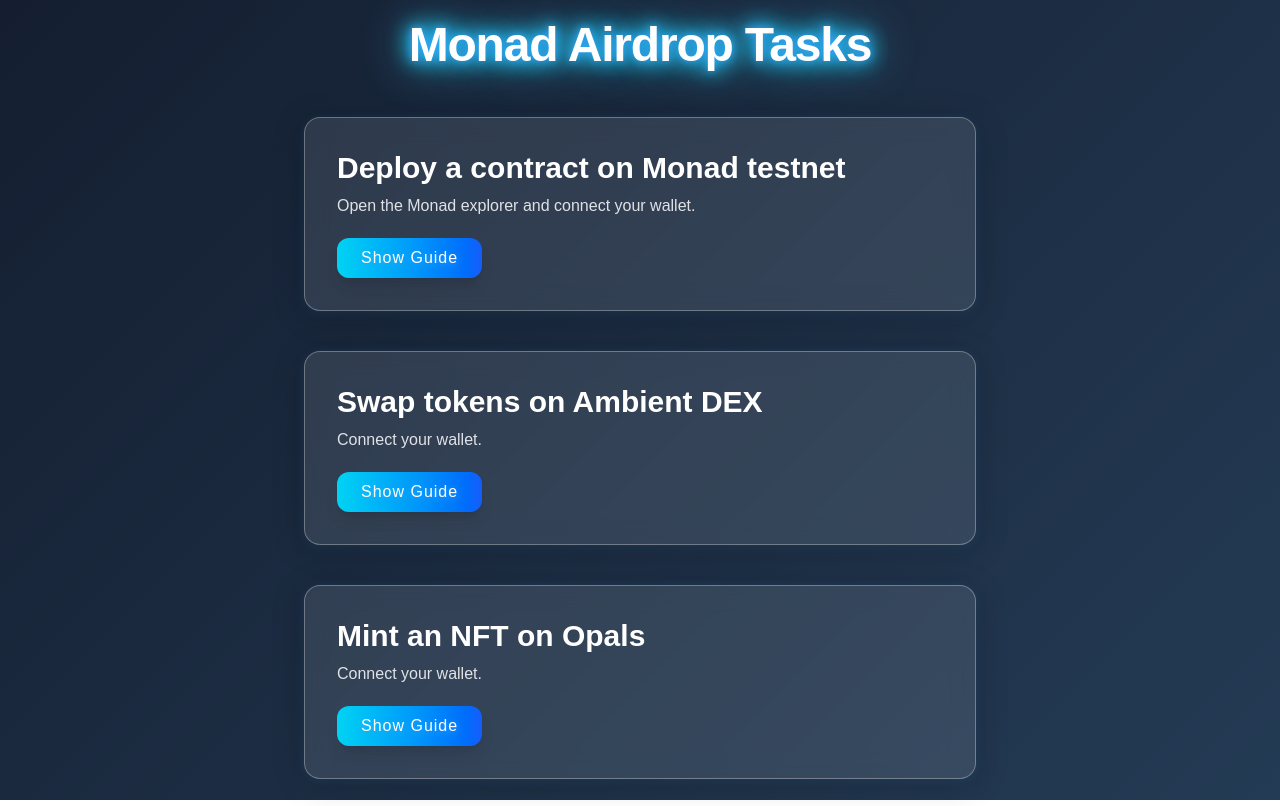
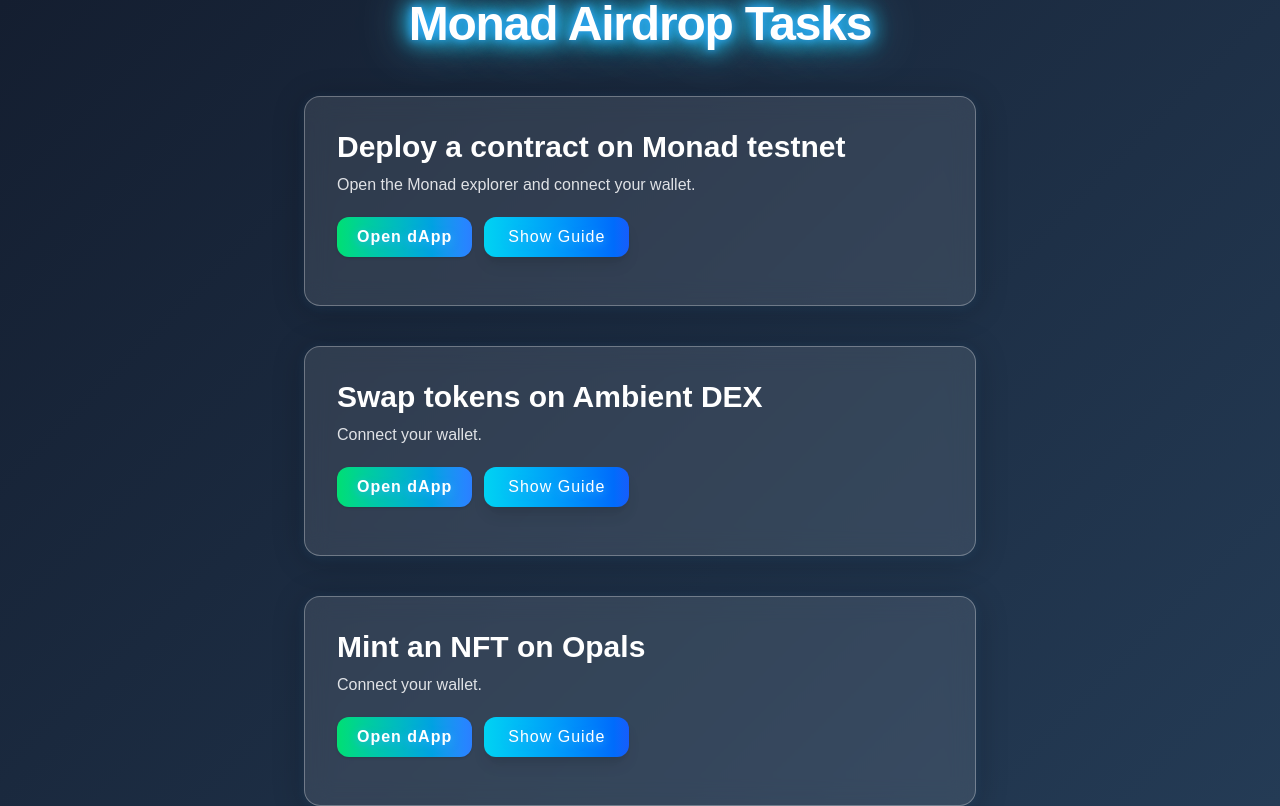
Before and after one commit to Ashishji12321/monad-farm, a Next.js app: page / in a window 1280 px wide. Built offline with nearby package versions, Linux system fonts and the light colour scheme.

Commit message:
Added dApp and guide links for all Monad tasks

```diff
--- a/app/page.js
+++ b/app/page.js
@@ -1,30 +1,74 @@
 "use client";
 import { useState } from "react";
 
-const guides = {
-  "Deploy a contract on Monad testnet": [
-    "Go to the Monad testnet faucet and request test tokens.",
-    "Open the Monad explorer and connect your wallet.",
-    "Click 'Deploy Contract', paste contract code, and deploy.",
-    "Wait for transaction confirmation.",
-  ],
-  "Swap tokens on Ambient DEX": [
-    "Go to Ambient DEX (testnet).",
-    "Connect your wallet.",
-    "Select the tokens you want to swap and input the amount.",
-    "Click 'Swap' and approve the transaction in your wallet.",
-  ],
-  "Mint an NFT on Opals": [
-    "Visit the Opals dApp on Monad testnet.",
-    "Connect your wallet.",
-    "Choose any NFT to mint.",
-    "Click 'Mint' and confirm in your wallet.",
-    "Wait for the success message.",
-  ],
-};
+const tasks = [
+  {
+    title: "Deploy a contract on Monad testnet",
+    description: "Open the Monad explorer and connect your wallet.",
+    link: "https://explorer.testnet.monad.xyz/", // Explorer link
+    guide: [
+      {
+        step: "Go to the Monad testnet faucet and request test tokens.",
+        link: "https://faucet.testnet.monad.xyz/",
+      },
+      {
+        step: "Open the Monad explorer and connect your wallet.",
+        link: "https://explorer.testnet.monad.xyz/",
+      },
+      {
+        step: "Click 'Deploy Contract', paste contract code, and deploy.",
+      },
+      {
+        step: "Wait for transaction confirmation.",
+      },
+    ],
+  },
+  {
+    title: "Swap tokens on Ambient DEX",
+    description: "Connect your wallet.",
+    link: "https://testnet.ambient.exchange/",
+    guide: [
+      {
+        step: "Go to Ambient DEX (testnet).",
+        link: "https://testnet.ambient.exchange/",
+      },
+      {
+        step: "Connect your wallet.",
+      },
+      {
+        step: "Select the tokens you want to swap and input the amount.",
+      },
+      {
+        step: "Click 'Swap' and approve the transaction in your wallet.",
+      },
+    ],
+  },
+  {
+    title: "Mint an NFT on Opals",
+    description: "Connect your wallet.",
+    link: "https://opals.io/",
+    guide: [
+      {
+        step: "Visit the Opals dApp on Monad testnet.",
+        link: "https://opals.io/",
+      },
+      {
+        step: "Connect your wallet.",
+      },
+      {
+        step: "Choose any NFT to mint.",
+      },
+      {
+        step: "Click 'Mint' and confirm in your wallet.",
+      },
+      {
+        step: "Wait for the success message.",
+      },
+    ],
+  },
+];
 
 export default function Home() {
-  const tasks = Object.keys(guides);
   const [openGuide, setOpenGuide] = useState(null);
 
   return (
@@ -41,49 +85,6 @@
             0% { background-position: 0% 50%; }
             100% { background-position: 100% 50%; }
           }
-        `}
-      </style>
-      <h1 className="text-4xl md:text-5xl font-extrabold mb-12 text-white tracking-tight drop-shadow-lg neon">
-        Monad Airdrop Tasks
-      </h1>
-      <ul className="w-full max-w-2xl space-y-10">
-        {tasks.map((title, idx) => (
-          <li
-            key={idx}
-            className="bg-white/10 border border-white/30 rounded-2xl p-8 shadow-xl backdrop-blur-md hover:scale-[1.03] transition-all duration-300 group"
-            style={{
-              boxShadow:
-                "0 4px 32px 0 rgba(0,0,0,0.24), 0 1.5px 12px 0 rgba(85,180,255,0.13)",
-            }}
-          >
-            <h2 className="text-2xl md:text-3xl font-semibold text-white mb-2 group-hover:text-cyan-300 transition">
-              {title}
-            </h2>
-            <p className="mb-5 text-gray-100 opacity-90">{guides[title][1]}</p>
-            <button
-              onClick={() => setOpenGuide(openGuide === title ? null : title)}
-              className="px-6 py-2 bg-gradient-to-r from-cyan-400 to-blue-600 text-white font-medium rounded-xl shadow-lg hover:from-pink-400 hover:to-purple-700 transition-all focus:outline-none focus:ring-4 focus:ring-cyan-200 active:scale-95"
-              style={{
-                textShadow: "0 2px 8px #3af",
-                letterSpacing: "1px",
-              }}
-            >
-              {openGuide === title ? "Hide Guide" : "Show Guide"}
-            </button>
-            {openGuide === title && (
-              <ol className="mt-6 bg-white/70 rounded-xl p-4 text-gray-800 shadow-inner glassmorph">
-                {guides[title].map((step, i) => (
-                  <li key={i} className="mb-2 text-lg">
-                    {i + 1}. {step}
-                  </li>
-                ))}
-              </ol>
-            )}
-          </li>
-        ))}
-      </ul>
-      <style>
-        {`
           .neon {
             text-shadow:
               0 0 8px #3af,
@@ -98,6 +99,69 @@
           }
         `}
       </style>
+      <h1 className="text-4xl md:text-5xl font-extrabold mb-12 text-white tracking-tight drop-shadow-lg neon">
+        Monad Airdrop Tasks
+      </h1>
+      <ul className="w-full max-w-2xl space-y-10">
+        {tasks.map((task, idx) => (
+          <li
+            key={idx}
+            className="bg-white/10 border border-white/30 rounded-2xl p-8 shadow-xl backdrop-blur-md hover:scale-[1.03] transition-all duration-300 group"
+            style={{
+              boxShadow:
+                "0 4px 32px 0 rgba(0,0,0,0.24), 0 1.5px 12px 0 rgba(85,180,255,0.13)",
+            }}
+          >
+            <h2 className="text-2xl md:text-3xl font-semibold text-white mb-2 group-hover:text-cyan-300 transition">
+              {task.title}
+            </h2>
+            <p className="mb-5 text-gray-100 opacity-90">{task.description}</p>
+            <a
+              href={task.link}
+              target="_blank"
+              rel="noopener noreferrer"
+              className="inline-block mb-4 px-5 py-2 bg-gradient-to-r from-green-400 to-blue-500 text-white font-semibold rounded-xl shadow hover:from-pink-400 hover:to-purple-700 transition-all mr-3"
+              style={{
+                textShadow: "0 2px 8px #3af",
+                letterSpacing: "1px",
+              }}
+            >
+              Open dApp
+            </a>
+            <button
+              onClick={() => setOpenGuide(openGuide === task.title ? null : task.title)}
+              className="px-6 py-2 bg-gradient-to-r from-cyan-400 to-blue-600 text-white font-medium rounded-xl shadow-lg hover:from-pink-400 hover:to-purple-700 transition-all focus:outline-none focus:ring-4 focus:ring-cyan-200 active:scale-95"
+              style={{
+                textShadow: "0 2px 8px #3af",
+                letterSpacing: "1px",
+              }}
+            >
+              {openGuide === task.title ? "Hide Guide" : "Show Guide"}
+            </button>
+            {openGuide === task.title && (
+              <ol className="mt-6 bg-white/70 rounded-xl p-4 text-gray-800 shadow-inner glassmorph">
+                {task.guide.map((step, i) => (
+                  <li key={i} className="mb-2 text-lg">
+                    {i + 1}.{" "}
+                    {step.link ? (
+                      <a
+                        href={step.link}
+                        target="_blank"
+                        rel="noopener noreferrer"
+                        className="text-blue-700 underline hover:text-pink-600 transition-all"
+                      >
+                        {step.step}
+                      </a>
+                    ) : (
+                      step.step
+                    )}
+                  </li>
+                ))}
+              </ol>
+            )}
+          </li>
+        ))}
+      </ul>
     </div>
   );
 }
```
